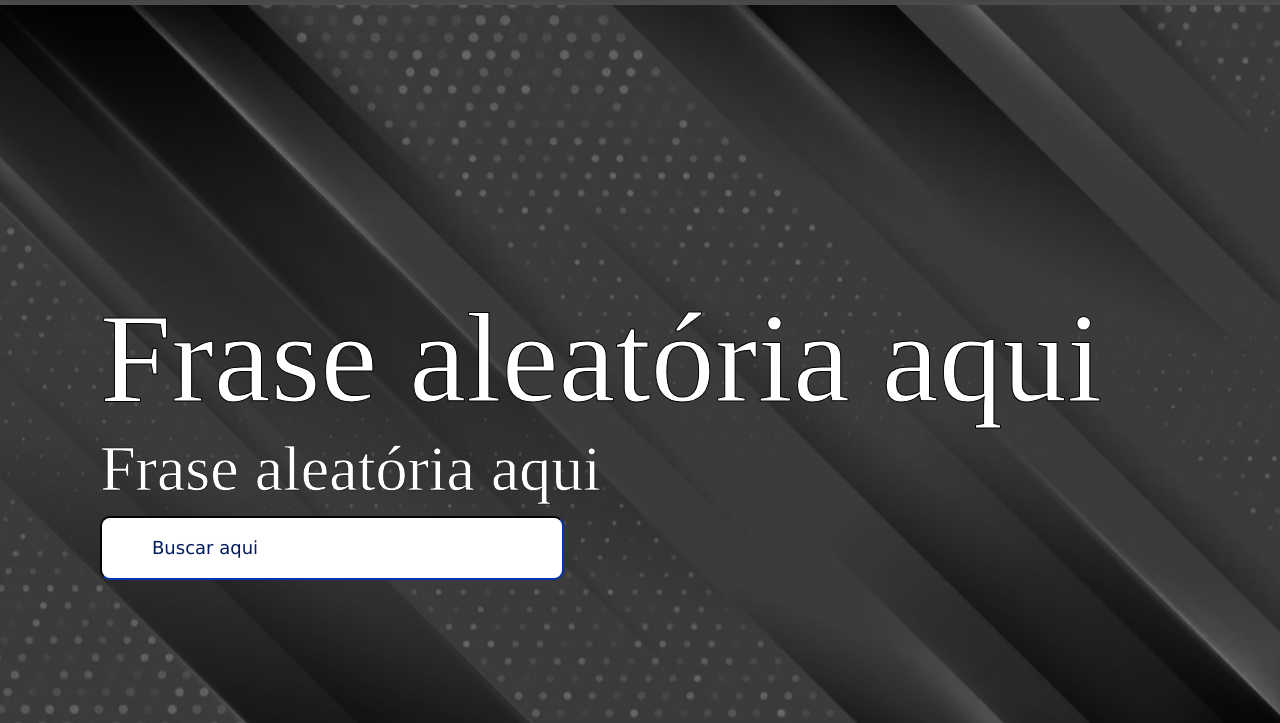
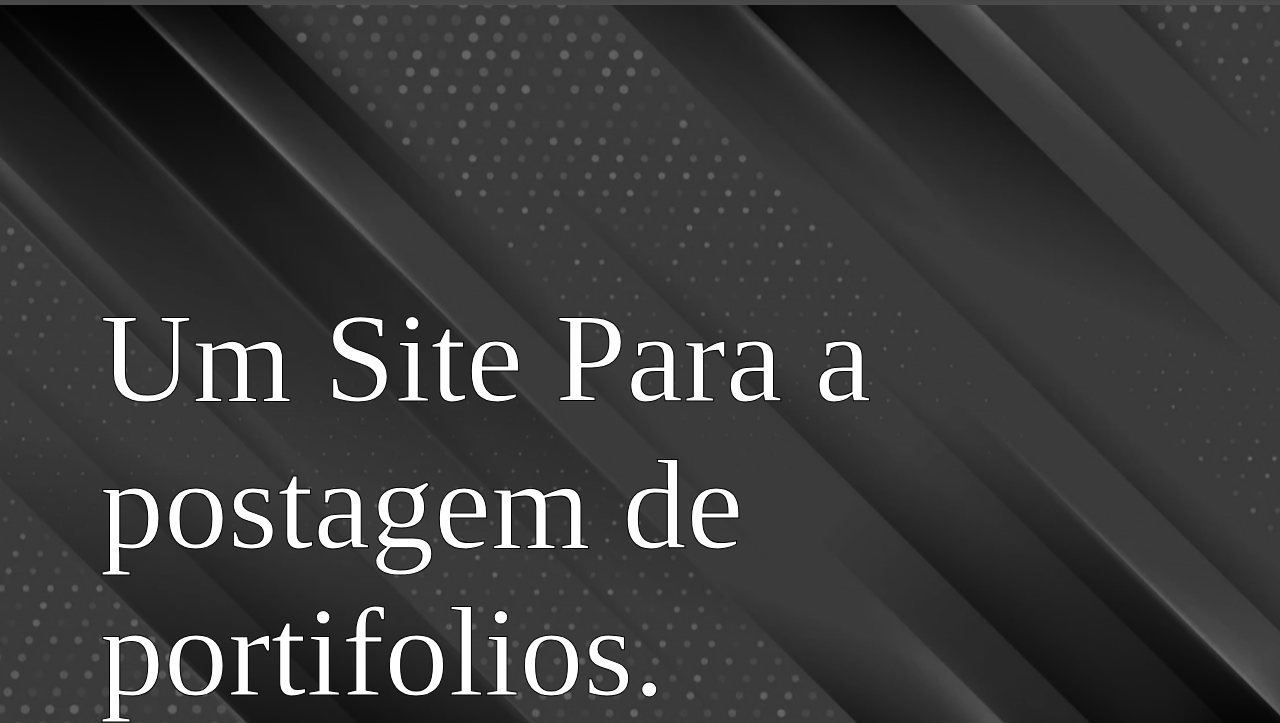
Before and after one commit to behg123/Site-de-Portifolio, a website: page Home.html in a window 1280 px wide. Shown: the part 75-798 px from the top of the page. Drawn offline with nearby package versions, Linux system fonts and the light colour scheme.

Commit message:
Add files via upload

```diff
--- a/Home.html
+++ b/Home.html
@@ -7,6 +7,8 @@
     <link rel="stylesheet" href="style.css">
     <script src="https://kit.fontawesome.com/c2fe7ccc23.js" crossorigin="anonymous"></script>
     <script src="script.js"></script>
+    <script src="https://unpkg.com/axios/dist/axios.min.js"></script>
+
     <title>Home</title>
 </head>
 
@@ -35,10 +37,10 @@
 
     <main id="main">
         <div class="title">
-            Frase aleatória aqui
+            Um Site Para a postagem de portifolios.
         </div>
         <div class="subtitle">
-            Frase aleatória aqui
+            Entre em contatos com quem você achar mais adequado para seu negócio
         </div>
         <input type="text" placeholder="Buscar aqui" style="margin-left: 100px;">
     </main>
```
